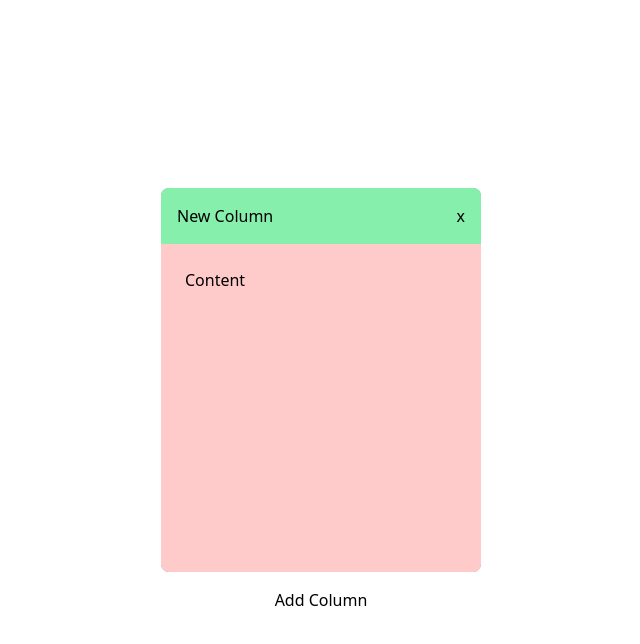
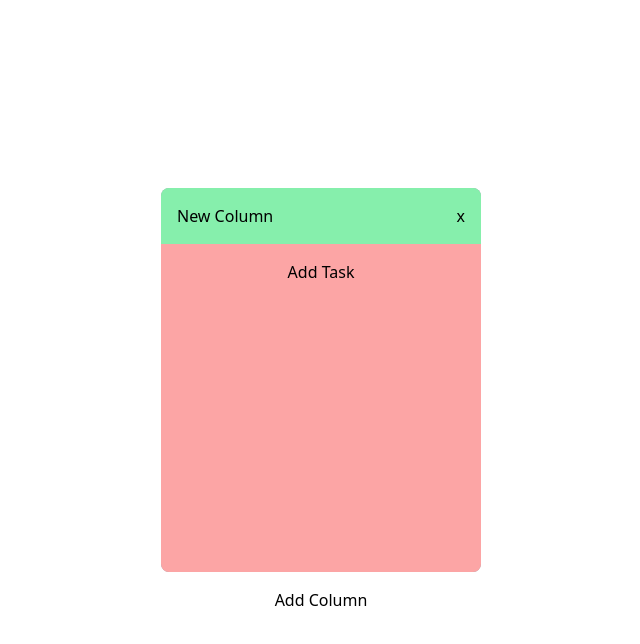
Before and after one commit to yurikdotdev/kanban-demo, a React (Vite) app: page / in a window 1280 px wide. Both pictures are taken after a click on the button "Add Column". Shown: the top 644 px of the page, without its empty margins (319-959 px from the left). Built offline with nearby package versions, Linux system fonts and the light colour scheme.

Commit message:
feat: implement task crud functionality
also simplified logic to avoid unnecessary memoization

```diff
--- a/src/components/Column.tsx
+++ b/src/components/Column.tsx
@@ -1,16 +1,30 @@
 import { useSortable } from '@dnd-kit/sortable';
 import { CSS } from '@dnd-kit/utilities';
 import { useState } from 'react';
-import type { ColumnType } from '../types';
+import type { ColumnType, TaskType } from '../types';
+import Task from './Task';
 
 interface Props {
   column: ColumnType;
   deleteColumn: (id: string) => void;
   updateColumn: (id: string, title: string) => void;
+
+  tasks: TaskType[];
+  createTask: (id: string) => void;
+  deleteTask: (id: string) => void;
+  editTask: (id: string, content: string) => void;
 }
 
 function Column(props: Props) {
-  const { column, deleteColumn, updateColumn } = props;
+  const {
+    column,
+    deleteColumn,
+    updateColumn,
+    tasks,
+    createTask,
+    deleteTask,
+    editTask,
+  } = props;
   const { id, title } = column;
 
   const [editMode, setEditMode] = useState(false);
@@ -41,7 +55,7 @@ function Column(props: Props) {
       <div
         ref={setNodeRef}
         style={style}
-        className="flex h-96 min-h-96 w-80 flex-col overflow-hidden rounded-lg border-dashed border-2 border-gray-300 bg-gray-400 opacity-50"
+        className="flex min-h-96 w-80 flex-col overflow-hidden rounded-lg border-2 border-dashed border-gray-300 bg-gray-400 opacity-50"
       ></div>
     );
   }
@@ -50,7 +64,7 @@ function Column(props: Props) {
     <div
       ref={setNodeRef}
       style={style}
-      className="flex h-96 min-h-96 w-80 flex-col overflow-hidden rounded-lg bg-gray-400"
+      className="flex min-h-96 w-80 flex-col overflow-hidden rounded-lg bg-gray-400"
     >
       <div
         className="item-center flex w-full justify-between bg-green-300 p-4"
@@ -78,8 +92,18 @@ function Column(props: Props) {
         )}
         <button onClick={() => deleteColumn(id)}>x</button>
       </div>
-      <div className="flex flex-grow flex-col justify-between bg-red-200 p-6">
-        Content
+      <div className="flex flex-grow flex-col items-center justify-between gap-4 bg-red-300 p-4">
+        {tasks.map((task) => {
+          return (
+            <Task
+              key={task.id}
+              task={task}
+              deleteTask={deleteTask}
+              editTask={editTask}
+            />
+          );
+        })}
+        <button onClick={() => createTask(id)}>Add Task</button>
       </div>
     </div>
   );
--- a/src/components/KanbanBoard.tsx
+++ b/src/components/KanbanBoard.tsx
@@ -1,4 +1,5 @@
 import useColumn from '@/hooks/useColumn';
+import useTask from '@/hooks/useTask';
 import {
   DndContext,
   DragEndEvent,
@@ -16,13 +17,16 @@ function KanbanBoard() {
   const {
     columns,
     setColumns,
-    columnsId,
     activeColumn,
     setActiveColumn,
     createColumn,
     deleteColumn,
     updateColumn,
   } = useColumn();
+
+  const { tasks, createTask, deleteTask, editTask } = useTask();
+
+  const columnsId = columns.map((column) => column.id);
 
   const sensors = useSensors(
     useSensor(PointerSensor, {
@@ -85,6 +89,12 @@ function KanbanBoard() {
                       column={column}
                       deleteColumn={deleteColumn}
                       updateColumn={updateColumn}
+                      tasks={tasks.filter(
+                        (tasks) => tasks.columnId === column.id
+                      )}
+                      createTask={createTask}
+                      deleteTask={deleteTask}
+                      editTask={editTask}
                     />
                   );
                 })
@@ -98,6 +108,12 @@ function KanbanBoard() {
                 column={activeColumn}
                 deleteColumn={deleteColumn}
                 updateColumn={updateColumn}
+                tasks={tasks.filter(
+                  (tasks) => tasks.columnId === activeColumn.id
+                )}
+                createTask={createTask}
+                deleteTask={deleteTask}
+                editTask={editTask}
               />
             ) : null}
           </DragOverlay>,
--- /dev/null
+++ b/src/components/Task.tsx
@@ -0,0 +1,47 @@
+import { TaskType } from '@/types';
+import { useState } from 'react';
+
+interface Props {
+  task: TaskType;
+  deleteTask: (id: string) => void;
+  editTask: (id: string, content: string) => void;
+}
+
+function Task(props: Props) {
+  const { task, deleteTask, editTask } = props;
+  const { id, content } = task;
+
+  const [editMode, setEditMode] = useState(false);
+
+  function toggleEditMode() {
+    setEditMode(!editMode);
+  }
+
+  return (
+    <div
+      id={id}
+      className="flex w-full items-center justify-between bg-gray-100 p-4"
+      onClick={toggleEditMode}
+    >
+      {editMode ? (
+        <textarea
+          value={content}
+          onChange={(e) => editTask(id, e.target.value)}
+          autoFocus
+          onBlur={toggleEditMode}
+          onKeyDown={(e) => {
+            if (e.key === 'Enter' && e.shiftKey) {
+              toggleEditMode();
+            }
+          }}
+          className="w-full bg-green-300"
+        />
+      ) : (
+        <p className="text-lg">{content}</p>
+      )}
+      <button onClick={() => deleteTask(id)}>Delete</button>
+    </div>
+  );
+}
+
+export default Task;
--- a/src/hooks/useColumn.tsx
+++ b/src/hooks/useColumn.tsx
@@ -1,17 +1,12 @@
 import { generateId } from '@/lib/utils';
 import { ColumnType } from '@/types';
-import { useMemo, useState } from 'react';
+import { useState } from 'react';
 import useLocalStorage from './useLocalStorage';
 
 function useColumn() {
   const [columns, setColumns] = useLocalStorage<ColumnType[]>(
     'COLUMN_DATA',
     []
-  );
-
-  const columnsId = useMemo(
-    () => columns.map((column) => column.id),
-    [columns]
   );
 
   const [activeColumn, setActiveColumn] = useState<ColumnType | null>(null);
@@ -44,7 +39,6 @@ function useColumn() {
   return {
     columns,
     setColumns,
-    columnsId,
     activeColumn,
     setActiveColumn,
     createColumn,
--- /dev/null
+++ b/src/hooks/useTask.tsx
@@ -0,0 +1,43 @@
+import { generateId } from '@/lib/utils';
+import { TaskType } from '@/types';
+import useLocalStorage from './useLocalStorage';
+
+function useTask() {
+  const [tasks, setTasks] = useLocalStorage<TaskType[]>('TASK_DATA', []);
+
+  function createTask(columnId: string) {
+    const newTask: TaskType = {
+      id: generateId(),
+      columnId: columnId,
+      content: `${tasks.length + 1}`,
+    };
+
+    setTasks([...tasks, newTask]);
+  }
+
+  function deleteTask(id: string) {
+    setTasks(tasks.filter((task) => task.id !== id));
+  }
+
+  function editTask(id: string, content: string) {
+    const updatedTasks = tasks.map((task) => {
+      if (task.id !== id) {
+        return task;
+      } else {
+        return { ...task, content };
+      }
+    });
+
+    setTasks(updatedTasks);
+  }
+
+  return {
+    tasks,
+    setTasks,
+    createTask,
+    deleteTask,
+    editTask,
+  };
+}
+
+export default useTask;
--- a/src/types.ts
+++ b/src/types.ts
@@ -2,3 +2,9 @@ export type ColumnType = {
   id: string;
   title: string;
 };
+
+export type TaskType = {
+  id: string;
+  columnId: string;
+  content: string;
+};
```
